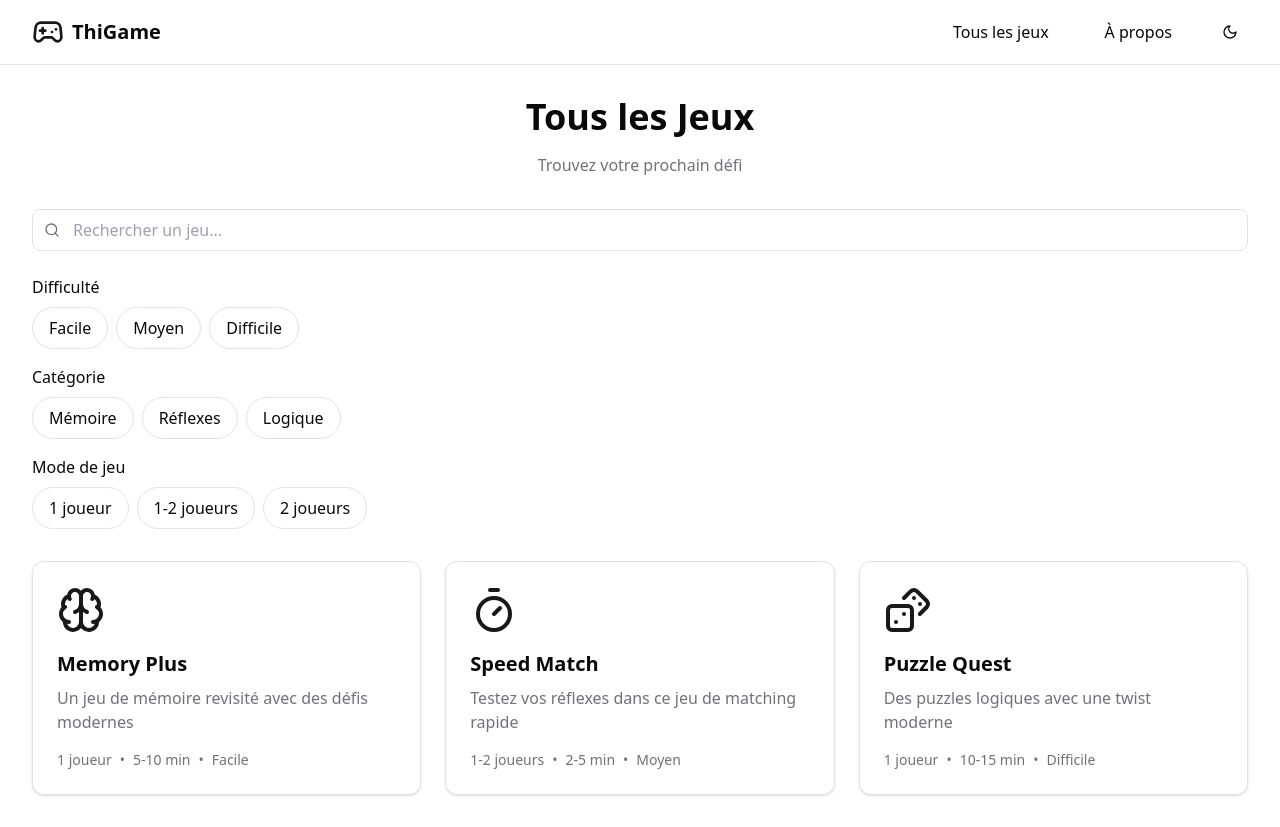
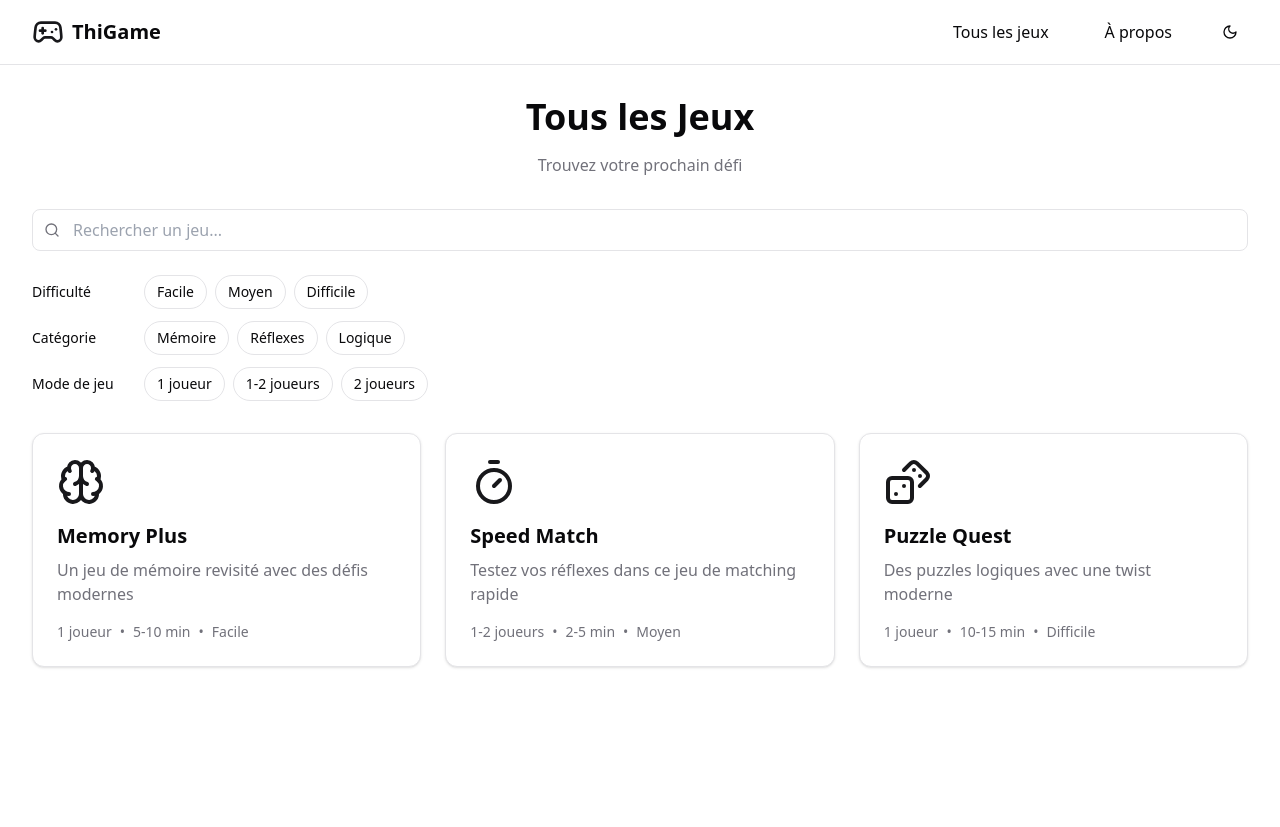
Before and after one commit to ThibaultG94/thigame, a React (Vite) app: page /games in a window 1280 px wide. After the commit the page ends 800 px from the top, so only its background shows below. Built offline with nearby package versions, Linux system fonts and the light colour scheme.

Commit message:
Ajout d'une section de filtres réutilisables pour la recherche de jeux. Refactorisation de la logique de filtrage pour améliorer la lisibilité et l'expérience utilisateur.

```diff
--- a/src/pages/Games.jsx
+++ b/src/pages/Games.jsx
@@ -1,8 +1,7 @@
 import { useState } from "react";
 import { useNavigate } from "react-router-dom";
 import { Navbar } from "../components/Navbar";
-import { ArrowRight, Badge, Brain, Dices, Search, SlidersHorizontal, Timer } from "lucide-react";
-import { Button } from "../components/ui/button";
+import { Brain, Dices, Search, Timer } from "lucide-react";
 import { Card, CardContent } from "../components/ui/card";
 import { cn } from '@/utils/cn';
 
@@ -41,6 +40,28 @@
         path: "/games/puzzle"
       }
 ]
+
+function FilterSection({ title, options, value, onChange }) {
+    return (
+      <div className="flex gap-4 items-center">
+        <span className="text-sm font-medium min-w-24">{title}</span>
+        <div className="flex flex-wrap gap-2">
+          {options.map(option => (
+            <button
+              key={option}
+              onClick={() => onChange(value === option ? '' : option)}
+              className={cn(
+                "px-3 py-1.5 rounded-full text-sm border transition-all",
+                value === option ? "bg-primary text-primary-foreground" : "hover:bg-accent"
+              )}
+            >
+              {option}
+            </button>
+          ))}
+        </div>
+      </div>
+    );
+}
 
 function FilterButton({ selected, onClick, children }) {
     return (
@@ -107,7 +128,7 @@
               <p className="text-muted-foreground">Trouvez votre prochain défi</p>
             </div>
 
-            <div className="space-y-6">
+            <div className="space-y-4">
                 {/* Barre de recherche */}
                 <div className="relative">
                     <Search className="absolute left-3 top-1/2 -translate-y-1/2 text-muted-foreground h-4 w-4" />
@@ -120,55 +141,26 @@
                     />
                 </div>
 
-              {/* Filtres */}
-              <div className="space-y-4">
-                {/* Difficulté */}
-                <div className="space-y-2">
-                  <h3 className="font-medium">Difficulté</h3>
-                  <div className="flex flex-wrap gap-2">
-                    {['Facile', 'Moyen', 'Difficile'].map(diff => (
-                      <FilterButton
-                        key={diff}
-                        selected={difficulty === diff}
-                        onClick={() => setDifficulty(difficulty === diff ? '' : diff)}
-                      >
-                        {diff}
-                      </FilterButton>
-                    ))}
-                  </div>
-                </div>
-
-                {/* Catégorie */}
-                <div className="space-y-2">
-                  <h3 className="font-medium">Catégorie</h3>
-                  <div className="flex flex-wrap gap-2">
-                    {['Mémoire', 'Réflexes', 'Logique'].map(cat => (
-                      <FilterButton
-                        key={cat}
-                        selected={category === cat}
-                        onClick={() => setCategory(category === cat ? '' : cat)}
-                      >
-                        {cat}
-                      </FilterButton>
-                    ))}
-                  </div>
-                </div>
-
-                {/* Mode de jeu */}
-                <div className="space-y-2">
-                  <h3 className="font-medium">Mode de jeu</h3>
-                  <div className="flex flex-wrap gap-2">
-                    {['1 joueur', '1-2 joueurs', '2 joueurs'].map(mode => (
-                      <FilterButton
-                        key={mode}
-                        selected={playerMode === mode}
-                        onClick={() => setPlayerMode(playerMode === mode ? '' : mode)}
-                      >
-                        {mode}
-                      </FilterButton>
-                    ))}
-                  </div>
-                </div>
+                {/* Filtres horizontaux */}
+                <div className="space-y-3 pt-2">
+                    <FilterSection
+                    title="Difficulté"
+                    options={['Facile', 'Moyen', 'Difficile']}
+                    value={difficulty}
+                    onChange={setDifficulty}
+                    />
+                    <FilterSection
+                    title="Catégorie"
+                    options={['Mémoire', 'Réflexes', 'Logique']}
+                    value={category}
+                    onChange={setCategory}
+                    />
+                    <FilterSection
+                    title="Mode de jeu"
+                    options={['1 joueur', '1-2 joueurs', '2 joueurs']}
+                    value={playerMode}
+                    onChange={setPlayerMode}
+                    />
                 </div>
             </div>
 
```
Lines whose indentation alone changed are shown as unchanged.
